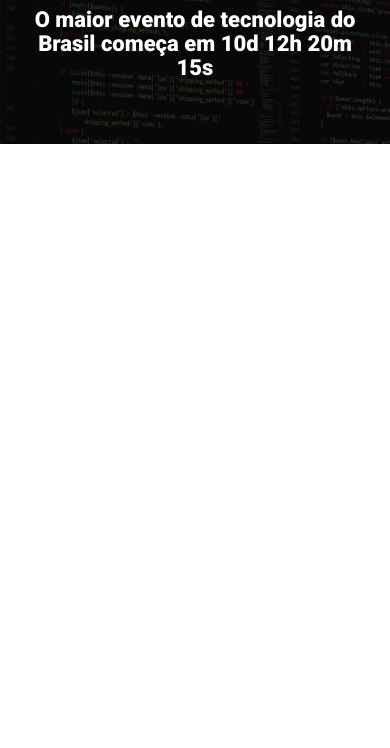
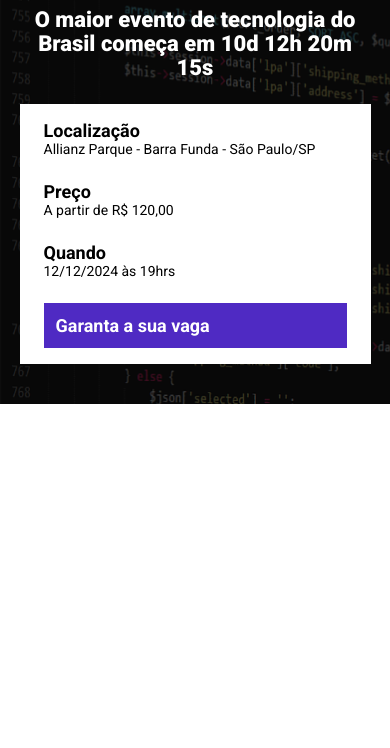
Before and after one commit to Matheus-Reichemback-Stang/EBAC-evento_ficticio, a website built with Parcel: page src/index.html in a window 390 px wide. Shown: the part 96-844 px from the top of the page. Built offline with nearby package versions, Linux system fonts and the light colour scheme.

Commit message:
feat: criado o componente de informações do evento

```diff
--- a/src/index.html
+++ b/src/index.html
@@ -16,6 +16,25 @@
             <p class="hero__text">
                 O maior evento de tecnologia do Brasil começa em 10d 12h 20m 15s
             </p>
+            <div class="infos-bar">
+                <ul class="infos-bar__infos">
+                    <li class="infos-bar__infos__item">
+                        <b>Localização</b>
+                        Allianz Parque - Barra Funda - São Paulo/SP
+                    </li>
+                    <li class="infos-bar__infos__item">
+                        <b>Preço</b>
+                        A partir de R$ 120,00
+                    </li>
+                    <li class="infos-bar__infos__item">
+                        <b>Quando</b>
+                        12/12/2024 às 19hrs
+                    </li>
+                </ul>
+                <a href="#" class="button button--primary">
+                    Garanta a sua vaga
+                </a>
+            </div>
         </div>
     </header>
     <script src="./scripts/main.js"></script>
--- /dev/null
+++ b/src/styles/components/_buttons.scss
@@ -0,0 +1,23 @@
+.button{
+    padding: 12px;
+    font-size: 18px;
+    font-weight: bold;
+    text-decoration: none;
+    text-align: center;
+    white-space: nowrap;;
+
+    &--primary{
+        color: #fff;
+        background-color: #4f2ac3;
+    }
+
+    @media (max-width:640px) {
+        display: block;
+        width: 100%;
+    }
+
+    @media (max-width: 1024px){
+        display: flex;
+        align-items: center;
+    }
+}
--- /dev/null
+++ b/src/styles/components/_infos_bar.scss
@@ -0,0 +1,41 @@
+.infos-bar{
+    padding: 16px 24px;
+    background-color: white;
+    display: flex;
+    justify-content: space-between;
+
+    &__infos{
+        display: flex;
+        gap: 40px;
+
+        &__item{
+            font-size: 14px;
+            color: black;
+
+            b{
+                font-size: 18px;
+                display: block;
+                color: black;
+            }
+        }
+    }
+
+    @media (max-width: 640px) {
+        display: block;
+
+        &__infos{
+            display: block;
+
+            &__item{
+                margin-bottom: 24px;
+            }
+        }
+
+    }
+
+    @media (max-width: 1024px){
+        &__infos{
+            gap: 16px;
+        }
+    }
+}
--- a/src/styles/main.scss
+++ b/src/styles/main.scss
@@ -1,4 +1,6 @@
 @use './hero';
+@use './components/infos_bar';
+@use './components/buttons';
 
 *{
     padding: 0;
@@ -6,6 +8,7 @@
     box-sizing: border-box;
     font-family: Roboto, sans-serif;
     color: #fff;
+    list-style: none;
 }
 .container{
     max-width: 960px;
```
